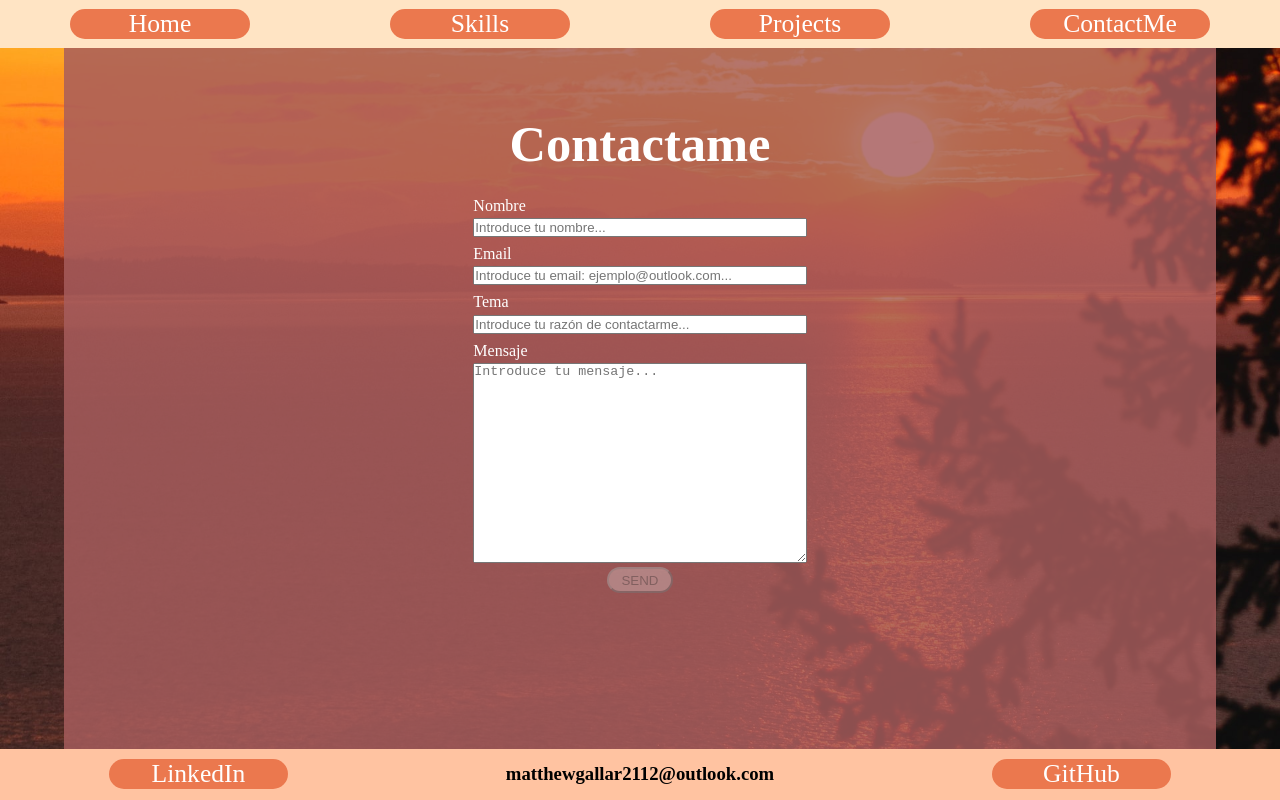
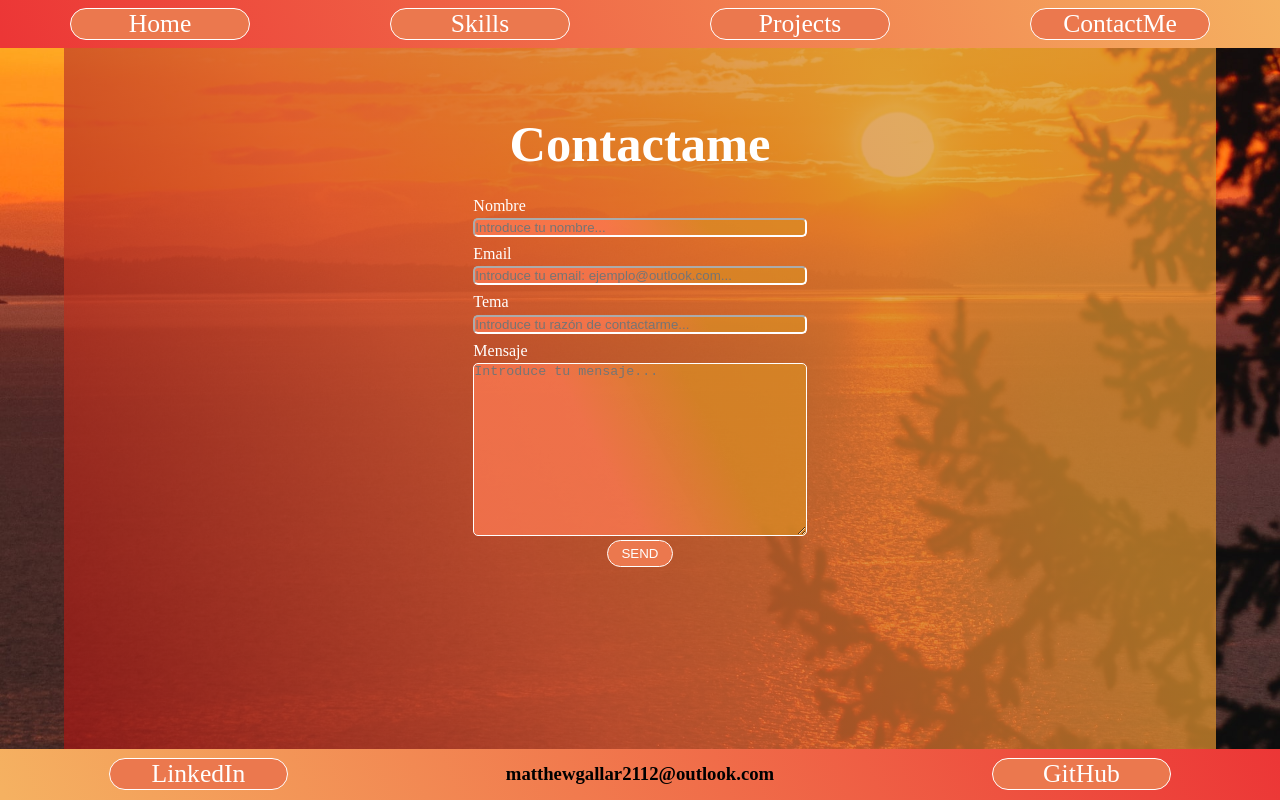
Before and after one commit to Soucalibur/portfolio, a React (Create React App) app in the folder client/: page /contactme in a window 1280 px wide. Built offline with nearby package versions, Linux system fonts and the light colour scheme.

Commit message:
Adding styles

```diff
--- a/client/src/components/contact/contact.css
+++ b/client/src/components/contact/contact.css
@@ -1,5 +1,8 @@
+/* CONTACT COMPONENT */
+
 .backgroundContact{
-    background-color: rgb(255, 195, 161);
+    background-image: linear-gradient( 68.3deg,  rgba(245,177,97,1) 0.4%, rgb(236, 54, 54)  100.2% );
+
     width: 100%;
     display: flex;
     justify-content: space-around;
@@ -14,6 +17,8 @@
 .backgroundContact:hover{
     height: 5.2em;
 }
+
+/* CONTACTME COMPONENT */
 
 .backgroundContactMe{
     display: flex;
@@ -33,8 +38,7 @@
 }
 
 .backgroundColorContactMe{
-    background-color: rgba(167, 93, 93, 0.836);
-
+    background: linear-gradient(62deg, rgba(156,20,20,0.7539390756302521) 0%, rgba(215,85,46,0.7511379551820728) 37%, rgba(215,142,46,0.7567401960784313) 76%);
     height: 100%;
     width: 90%;
     position: fixed;
@@ -69,20 +73,36 @@
 
 .inputContactMe{
     width: 25em;
+    background: linear-gradient(62deg, rgba(255, 123, 83, 0.751) 40%, rgba(218, 139, 37, 0.757) 70%);
+    border-radius: 5px;
+    border-color: white;
+    color: white;
 }
 .messageContactMe{
     width: 25em;
-    height: 15em;
+    height: 13em;
+    background: linear-gradient(62deg, rgba(255, 123, 83, 0.751) 40%, rgba(218, 139, 37, 0.757) 70%);
+
+    border-color: rgb(255, 255, 255);
+    border-radius: 5px;
+    color: white;
 }
 
 .sendButtonContactMe{
     width: 5em;
     height: 2em;
+    border: solid 1px white;
     border-radius: 20px;
     margin: 0 10em 0 10em;
+    background-color: rgb(235, 120, 78);
+    color: white;
+    transition: 0.2s;
+}
+.sendButtonContactMe:active{
+    background-color: rgb(238, 136, 40);
 }
 
-/* EmailSended Component */
+/* EMAILSENDED COMPONENT */
 
 .backgroundEmailSended{
     display: flex;
@@ -92,7 +112,7 @@
 }
 
 .backgroundColorEmailSended{
-    background-color: rgba(167, 93, 93, 0.836);
+    background: linear-gradient(62deg, rgba(156,20,20,0.7539390756302521) 0%, rgba(215,85,46,0.7511379551820728) 37%, rgba(215,142,46,0.7567401960784313) 76%);    height: 100%;
 
     height: 100%;
     width: 90%;
@@ -125,4 +145,5 @@
     justify-content: center;
     color: white;
     font-size: 2em;
+    margin: 1em 2em 3em 2em;
 }
--- a/client/src/components/home/home.css
+++ b/client/src/components/home/home.css
@@ -22,7 +22,8 @@
 }
 
 .backHome{
-    background-color:rgba(167, 93, 93, 0.836);
+    background: linear-gradient(62deg, rgba(156,20,20,0.7539390756302521) 0%, rgba(215,85,46,0.7511379551820728) 37%, rgba(215,142,46,0.7567401960784313) 76%);    height: 100%;
+
     height: 100%;
     width: 90%;
     position: fixed;
--- a/client/src/components/img/imagenes.js
+++ b/client/src/components/img/imagenes.js
@@ -24,6 +24,7 @@ const Imagenes = {
     HenryCountries: require("./imgProyects/HenryCountries.png").default,
     LatamCom: require("./imgProyects/LatamCom.png").default,
     backgroundEmailSended: require("./imgBackgrounds/river.jpg").default,
+    backgroundNav: require("./imgBackgrounds/waterOrange.jpg").default
 
 
 }
--- a/client/src/components/navbar/index.js
+++ b/client/src/components/navbar/index.js
@@ -1,5 +1,6 @@
 import {Link} from "react-router-dom"
 import s from "./navbar.css"
+import Imagenes from "../img/imagenes"
 
 const  Navbar =()=>{
     return(
@@ -18,6 +19,7 @@ const  Navbar =()=>{
                         ContactMe
                 </Link>
 
+
         </div>
     )
 }
--- a/client/src/components/navbar/navbar.css
+++ b/client/src/components/navbar/navbar.css
@@ -3,6 +3,7 @@ a:link, a:visited{
     font-size: 1.6em;
     color: rgb(255, 255, 255);
     padding: 0 2vw 0 2vw;
+    border: solid 1px white;
 
     display: flex;
 
@@ -25,13 +26,16 @@ a:active {
     height: 3em;
     position: sticky;
     top: 0;
-    background-color: bisque;
+    background-image: linear-gradient( 68.3deg,  rgb(236, 54, 54) 0.4%, rgba(245,177,97,1)  100.2% );
 
     display: flex;
     justify-content: space-around;
     align-items: center;
 
 }
+
+
+
 
 
 
--- a/client/src/components/projects/projects.css
+++ b/client/src/components/projects/projects.css
@@ -16,7 +16,7 @@
 }
 
 .backgroundColorProjects{
-    background-color: rgba(167, 93, 93, 0.836);
+    background: linear-gradient(62deg, rgba(156,20,20,0.7539390756302521) 0%, rgba(215,85,46,0.7511379551820728) 37%, rgba(215,142,46,0.7567401960784313) 76%);    height: 100%;
 
     height: 100%;
     width: 90%;
--- a/client/src/components/skills/skills.css
+++ b/client/src/components/skills/skills.css
@@ -18,7 +18,8 @@
 }
 
 .backgroundColorSkills{
-    background-color: rgba(167, 93, 93, 0.836);
+    background: linear-gradient(62deg, rgba(156,20,20,0.7539390756302521) 0%, rgba(215,85,46,0.7511379551820728) 37%, rgba(215,142,46,0.7567401960784313) 76%);    height: 100%;
+
 
     height: 100%;
     width: 90%;
```
Also changed, not shown: client/src/components/home/asda.js (deleted, +0 -22 lines), client/src/components/img/imgBackgrounds/waterOrange.jpg (added), client/src/components/img/imgBackgrounds/waterOrange3.jpg (added).
